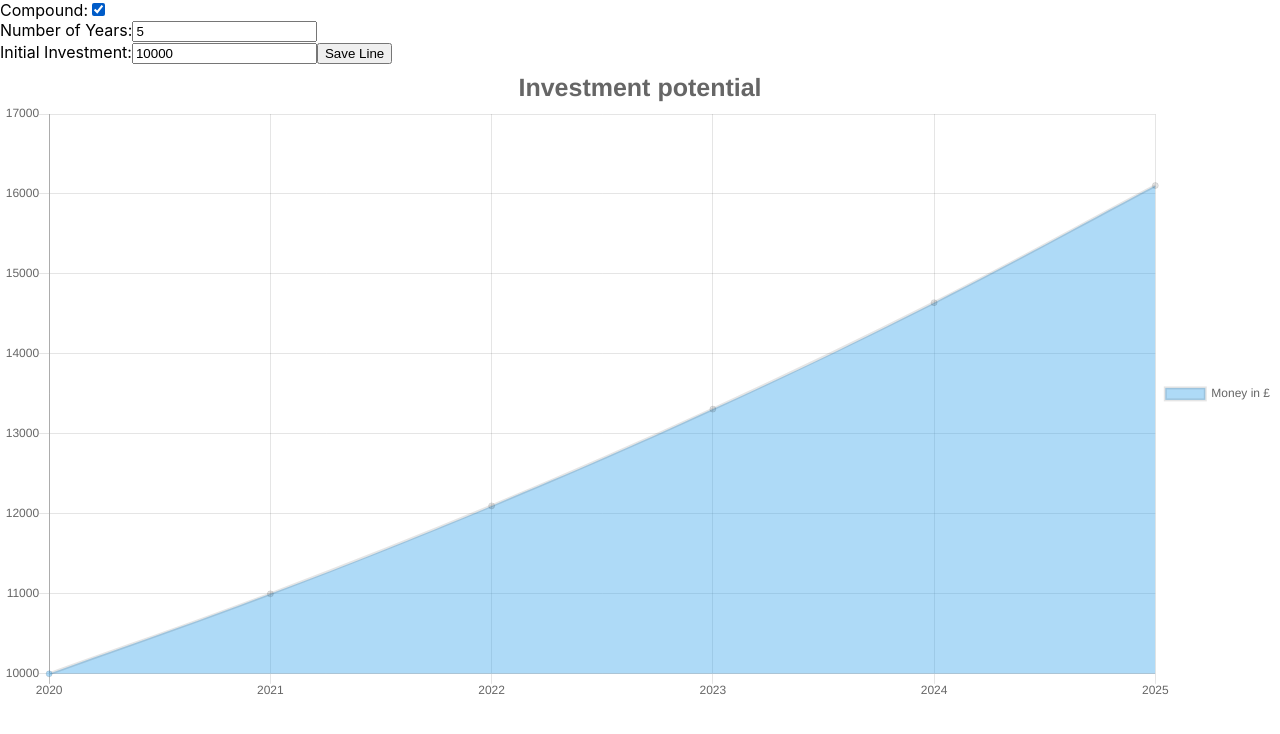
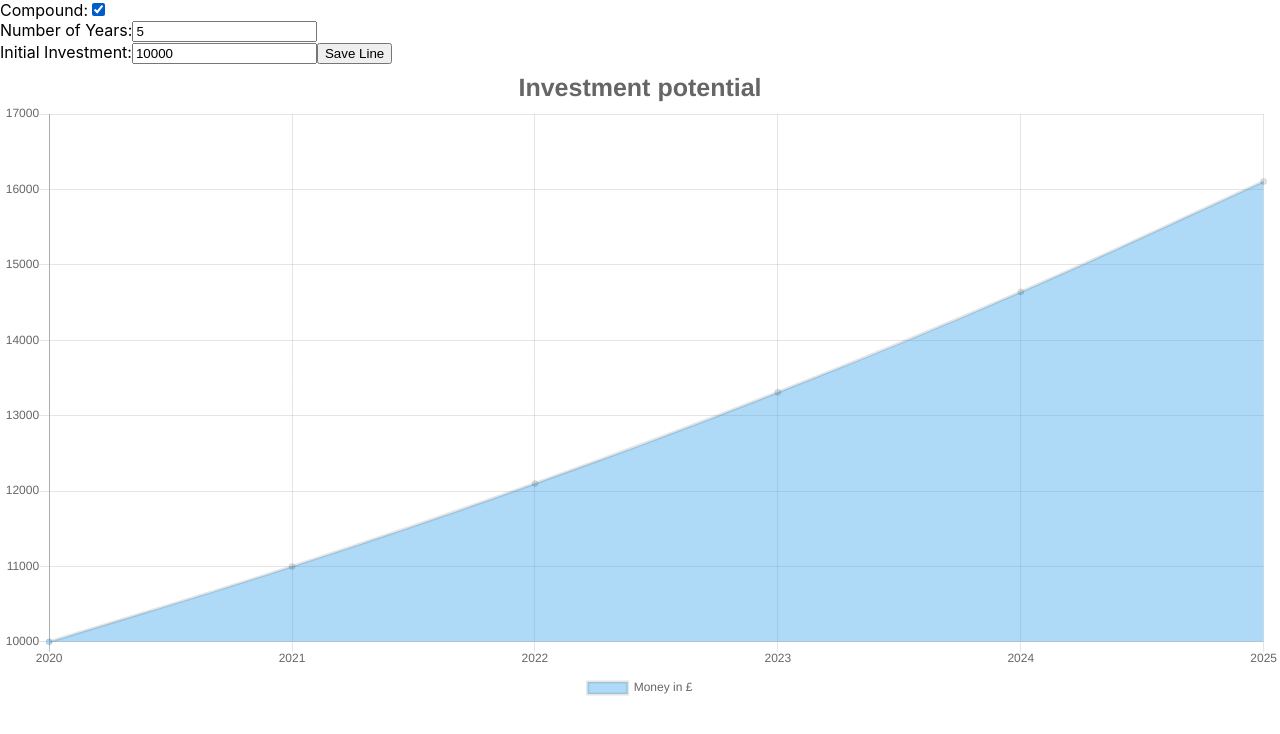
Before and after one commit to tommyrharper/playing-with-graphs-react, a React (Create React App) app: page / in a window 1280 px wide. Shown: the top 734 px of the page. Built offline with nearby package versions, Linux system fonts and the light colour scheme.

Commit message:
Change default legend position to bottom

```diff
--- a/src/components/Chart.js
+++ b/src/components/Chart.js
@@ -16,7 +16,7 @@ class Chart extends Component {
   static defaultProps = {
     displayTitle:true,
     displayLegend:true,
-    legendPosition:'right'
+    legendPosition:'bottom'
   }
 
   render(){
```
